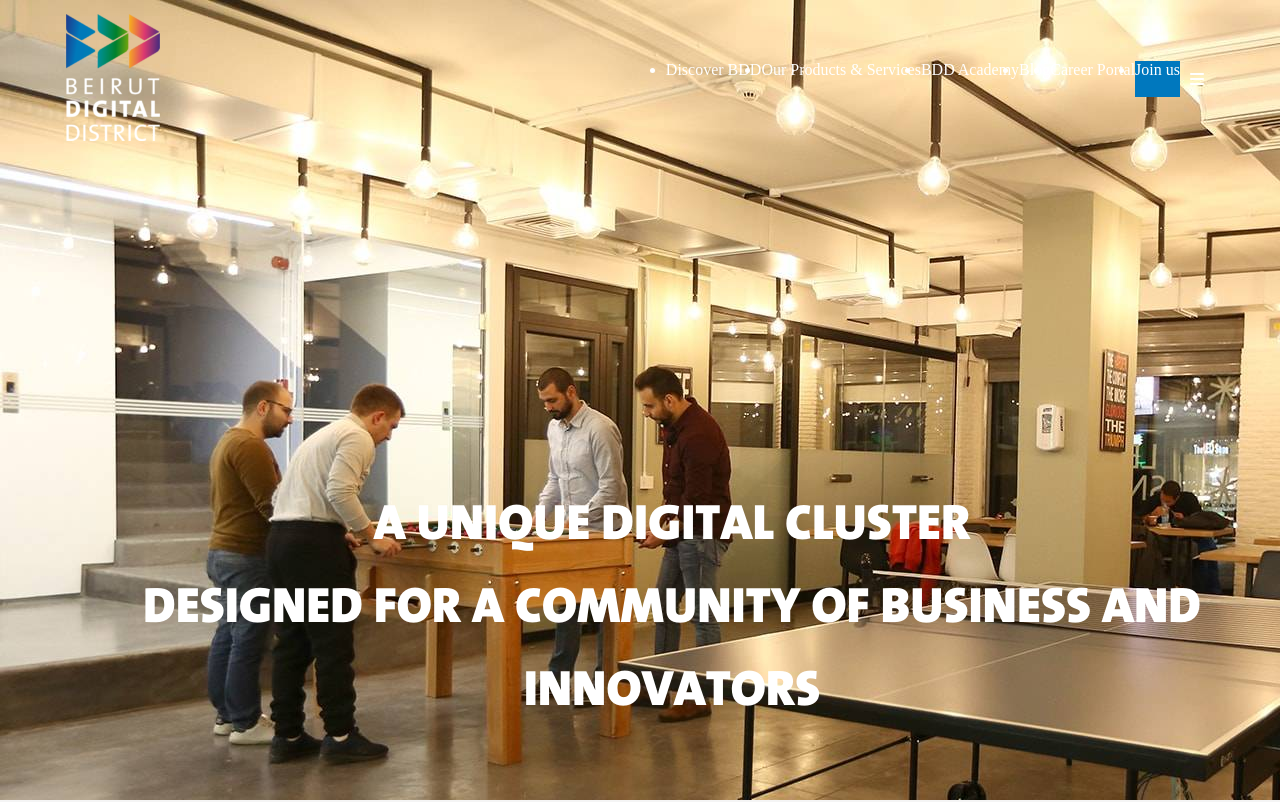
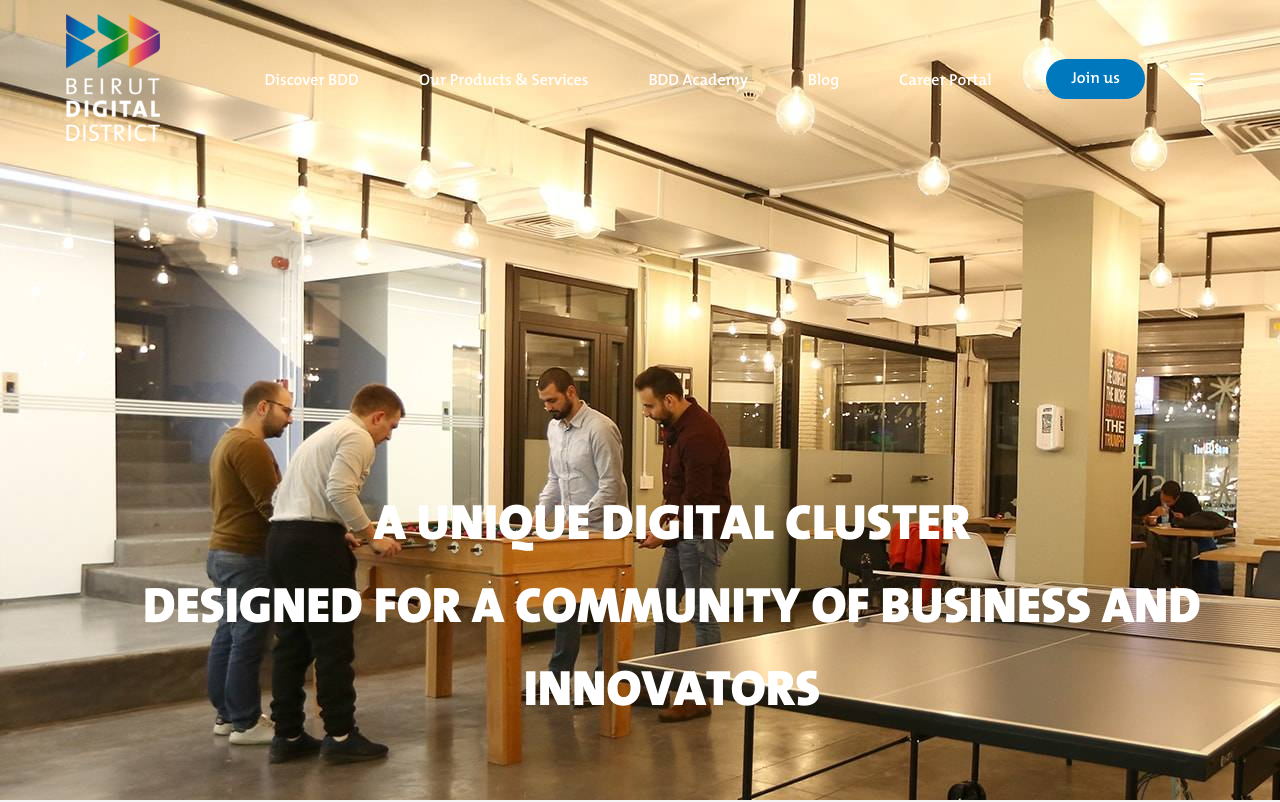
Before and after one commit to GhiwaDaccache/BDD-clone, a plain HTML site: page index.html in a window 1280 px wide. Shown: the top 802 px of the page. Drawn offline with Linux system fonts and the light colour scheme.

Commit message:
Buttons css page linked

```diff
--- a/index.html
+++ b/index.html
@@ -8,6 +8,7 @@
     <link rel="stylesheet" href="./styles/common/colors.css" />
     <link rel="stylesheet" href="./styles/common/utilities.css" />
     <link rel="stylesheet" href="./styles/common/images.css" />
+    <link rel="stylesheet" href="./styles/common/buttons.css" />
     <script src="https://kit.fontawesome.com/354628d473.js" crossorigin="anonymous"></script>
 </head>
 
```
